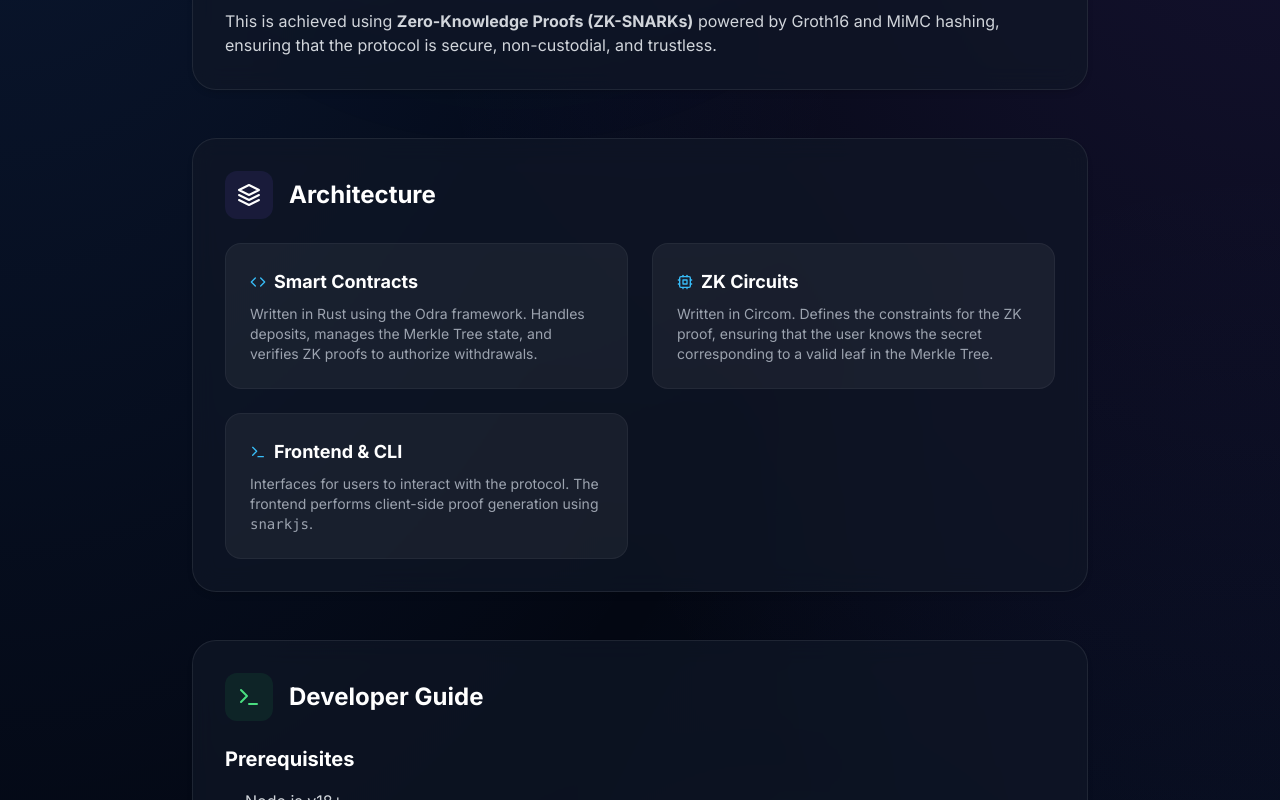
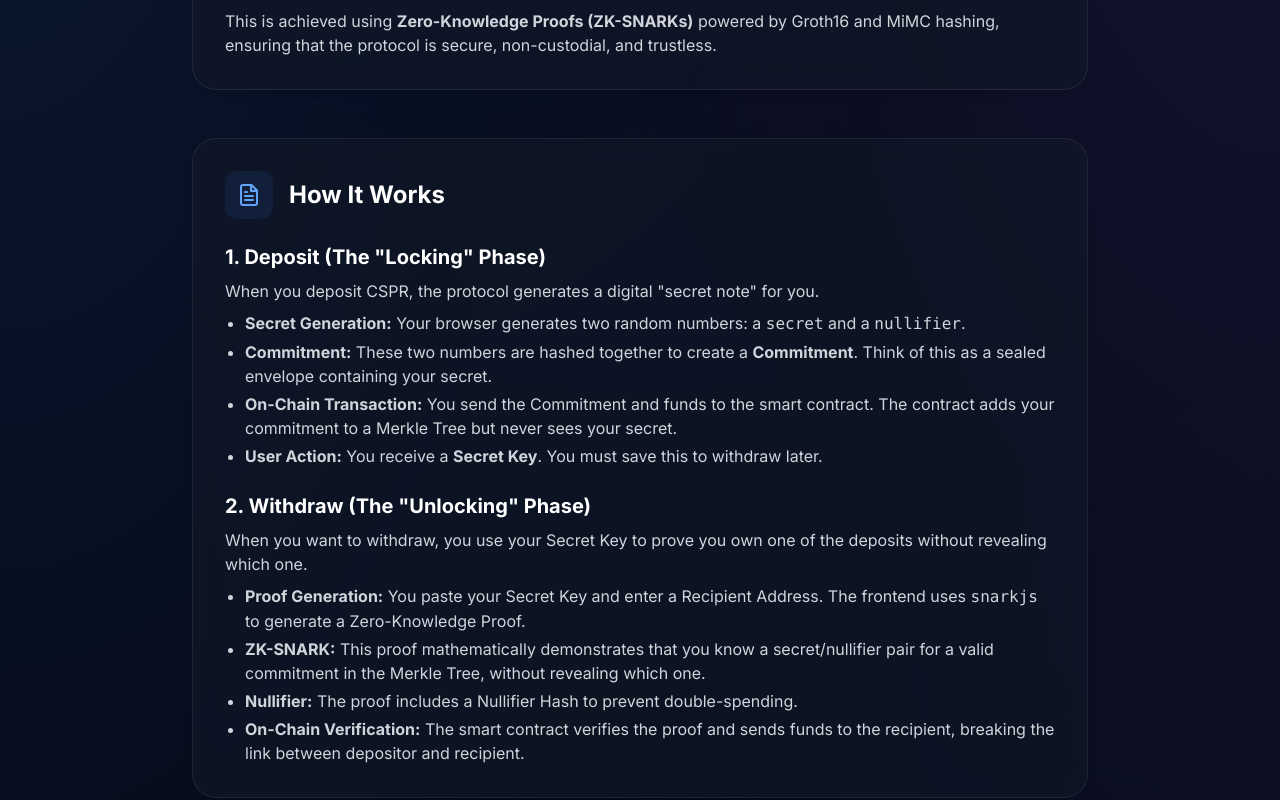
Before and after one commit to furkanahmetk/shroud-protocol, a Next.js app in the folder frontend/: page /docs in a window 1280 px wide. Shown: the part 460-1260 px from the top of the page. Built offline with nearby package versions, Linux system fonts and the light colour scheme.

Commit message:
enhance the docs

```diff
--- a/frontend/src/pages/docs.tsx
+++ b/frontend/src/pages/docs.tsx
@@ -49,6 +49,43 @@ export default function Docs() {
                                     <p className="mt-4">
                                         This is achieved using <strong>Zero-Knowledge Proofs (ZK-SNARKs)</strong> powered by Groth16 and MiMC hashing, ensuring that the protocol is secure, non-custodial, and trustless.
                                     </p>
+                                </div>
+                            </section>
+
+                            {/* How It Works */}
+                            <section className="glass-panel p-8 rounded-3xl border border-white/10">
+                                <div className="flex items-center space-x-4 mb-6">
+                                    <div className="p-3 bg-blue-500/10 rounded-xl text-blue-400">
+                                        <FileText className="w-6 h-6" />
+                                    </div>
+                                    <h2 className="text-2xl font-bold text-white">How It Works</h2>
+                                </div>
+                                <div className="prose prose-invert max-w-none text-gray-300 space-y-6">
+                                    <div>
+                                        <h3 className="text-xl font-bold text-white mb-2">1. Deposit (The "Locking" Phase)</h3>
+                                        <p>
+                                            When you deposit CSPR, the protocol generates a digital "secret note" for you.
+                                        </p>
+                                        <ul className="list-disc pl-5 space-y-1 mt-2">
+                                            <li><strong>Secret Generation:</strong> Your browser generates two random numbers: a <code>secret</code> and a <code>nullifier</code>.</li>
+                                            <li><strong>Commitment:</strong> These two numbers are hashed together to create a <strong>Commitment</strong>. Think of this as a sealed envelope containing your secret.</li>
+                                            <li><strong>On-Chain Transaction:</strong> You send the Commitment and funds to the smart contract. The contract adds your commitment to a Merkle Tree but never sees your secret.</li>
+                                            <li><strong>User Action:</strong> You receive a <strong>Secret Key</strong>. You must save this to withdraw later.</li>
+                                        </ul>
+                                    </div>
+
+                                    <div>
+                                        <h3 className="text-xl font-bold text-white mb-2">2. Withdraw (The "Unlocking" Phase)</h3>
+                                        <p>
+                                            When you want to withdraw, you use your Secret Key to prove you own one of the deposits without revealing which one.
+                                        </p>
+                                        <ul className="list-disc pl-5 space-y-1 mt-2">
+                                            <li><strong>Proof Generation:</strong> You paste your Secret Key and enter a Recipient Address. The frontend uses <code>snarkjs</code> to generate a Zero-Knowledge Proof.</li>
+                                            <li><strong>ZK-SNARK:</strong> This proof mathematically demonstrates that you know a secret/nullifier pair for a valid commitment in the Merkle Tree, without revealing which one.</li>
+                                            <li><strong>Nullifier:</strong> The proof includes a Nullifier Hash to prevent double-spending.</li>
+                                            <li><strong>On-Chain Verification:</strong> The smart contract verifies the proof and sends funds to the recipient, breaking the link between depositor and recipient.</li>
+                                        </ul>
+                                    </div>
                                 </div>
                             </section>
 
```
Also changed, not shown: 1 other file (tests, documents, lock files or other folders).
